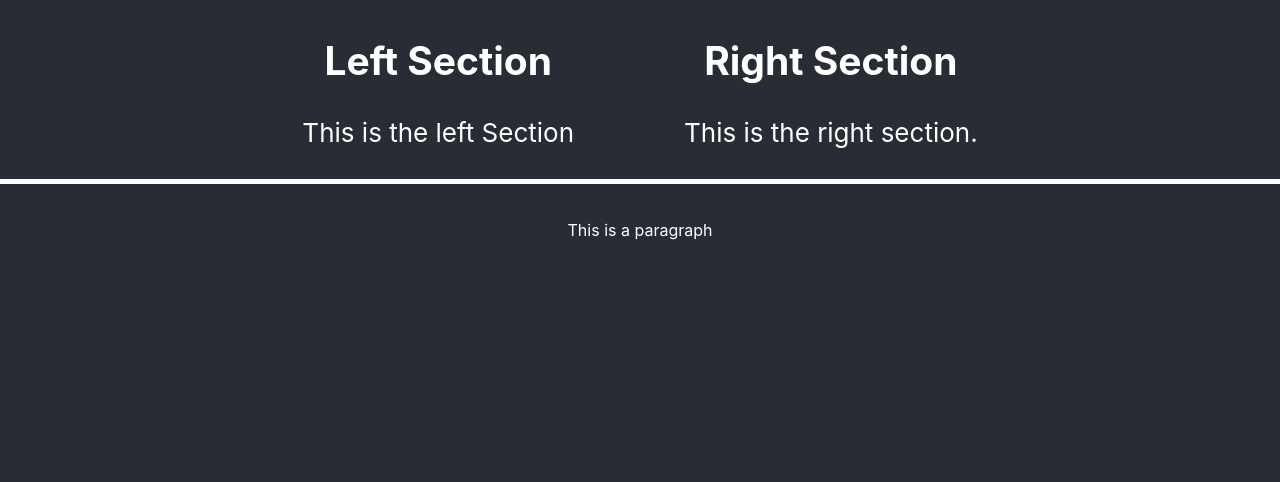
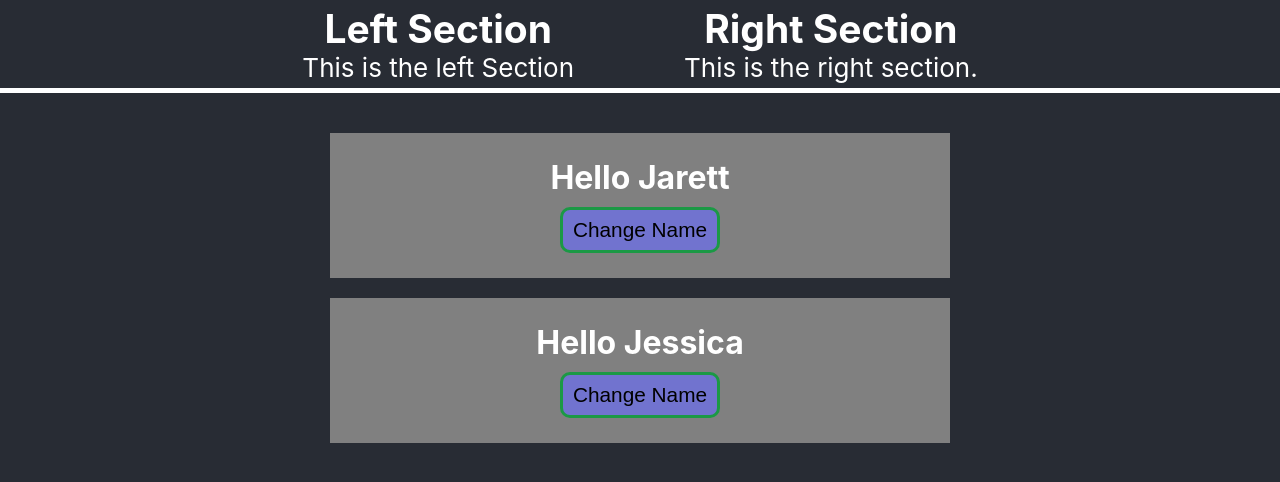
Before and after one commit to bluejet80/react_app2, a React (Create React App) app: page / in a window 1280 px wide. Shown: the top 482 px of the page. Built offline with nearby package versions, Linux system fonts and the light colour scheme.

Commit message:
Setup first class component

```diff
--- a/package.json
+++ b/package.json
@@ -3,6 +3,7 @@
   "version": "0.1.0",
   "private": true,
   "dependencies": {
+
     "@testing-library/jest-dom": "^5.16.5",
     "@testing-library/react": "^13.4.0",
     "@testing-library/user-event": "^13.5.0",
@@ -10,6 +11,9 @@
     "react-dom": "^18.2.0",
     "react-scripts": "5.0.1",
     "web-vitals": "^2.1.4"
+  },
+  "devDependencies": {
+    "@babel/plugin-proposal-private-property-in-object":"7.21.11"
   },
   "scripts": {
     "start": "react-scripts start",
--- a/src/App.css
+++ b/src/App.css
@@ -1,3 +1,9 @@
+* {
+  margin: 0;
+  padding: 0;
+  box-sizing: border-box;
+}
+
 .App {
   text-align: center;
   background-color: #282c34;
@@ -43,6 +49,7 @@
 
 .main {
   display: flex;
+  flex-direction: column;
   align-items: center;
   justify-content: center;
   margin: 10px;
@@ -51,3 +58,29 @@
 
 
 }
+
+.button-one {
+
+  padding: 8px 10px;
+  border: 3px solid rgb(27, 153, 69);
+  background: rgb(113, 115, 207);
+  border-radius: 10px;
+  font-size: 1.3rem;
+  cursor: pointer;
+
+}
+
+.section-two {
+  display: flex;
+  align-items: center;
+  flex-direction: column;
+  align-items: center;
+  margin-top: 20px;
+  background: grey;
+  width: 50%;
+  padding: 25px 0;
+}
+
+.section-two h1 {
+  margin-bottom: 10px;
+}
--- a/src/App.js
+++ b/src/App.js
@@ -1,7 +1,38 @@
-import logo from './logo.svg';
 import './App.css';
+import { Component } from 'react';
 
-function App() {
+class App extends Component {
+
+  constructor(props) {
+    super(props);
+
+    this.state = {
+      myName: 'Jarett',
+      herName: 'Jessica',
+      colorOne: 'white',
+      colorTwo: 'white'
+    }
+
+  }
+
+  handleClickOne = () => {
+    //update the state
+    this.setState({
+      myName: 'Jarett Young',
+      colorOne: 'purple'
+    })
+  }
+
+  handleClickTwo = () => {
+    this.setState({
+      herName: 'Jessica Blank',
+      colorTwo: 'green'
+    })
+  }
+
+  render() {
+    const { myName, herName, colorOne, colorTwo } = this.state;
+
   return (
     <div className="App">
       <header className="App-header">
@@ -11,10 +42,18 @@ function App() {
           <div className="section"><h2>Right Section</h2><p>This is the right section.</p></div>
       </header>
       <body className="main">
-        <div><p>This is a paragraph</p></div>
+        <div className="section-two">
+          <h1 style={{ color: colorOne }}>Hello {myName}</h1>
+          <button className="button-one" onClick={this.handleClickOne}>Change Name</button>
+        </div>
+        <div className="section-two">
+          <h1 style={{ color: colorTwo }}>Hello {herName}</h1>
+          <button className="button-one" onClick={this.handleClickTwo}>Change Name</button>
+        </div>
       </body>
     </div>
   );
+  }
 }
 
 export default App;
```
Also changed, not shown: 1 other file (tests, documents, lock files or other folders).
